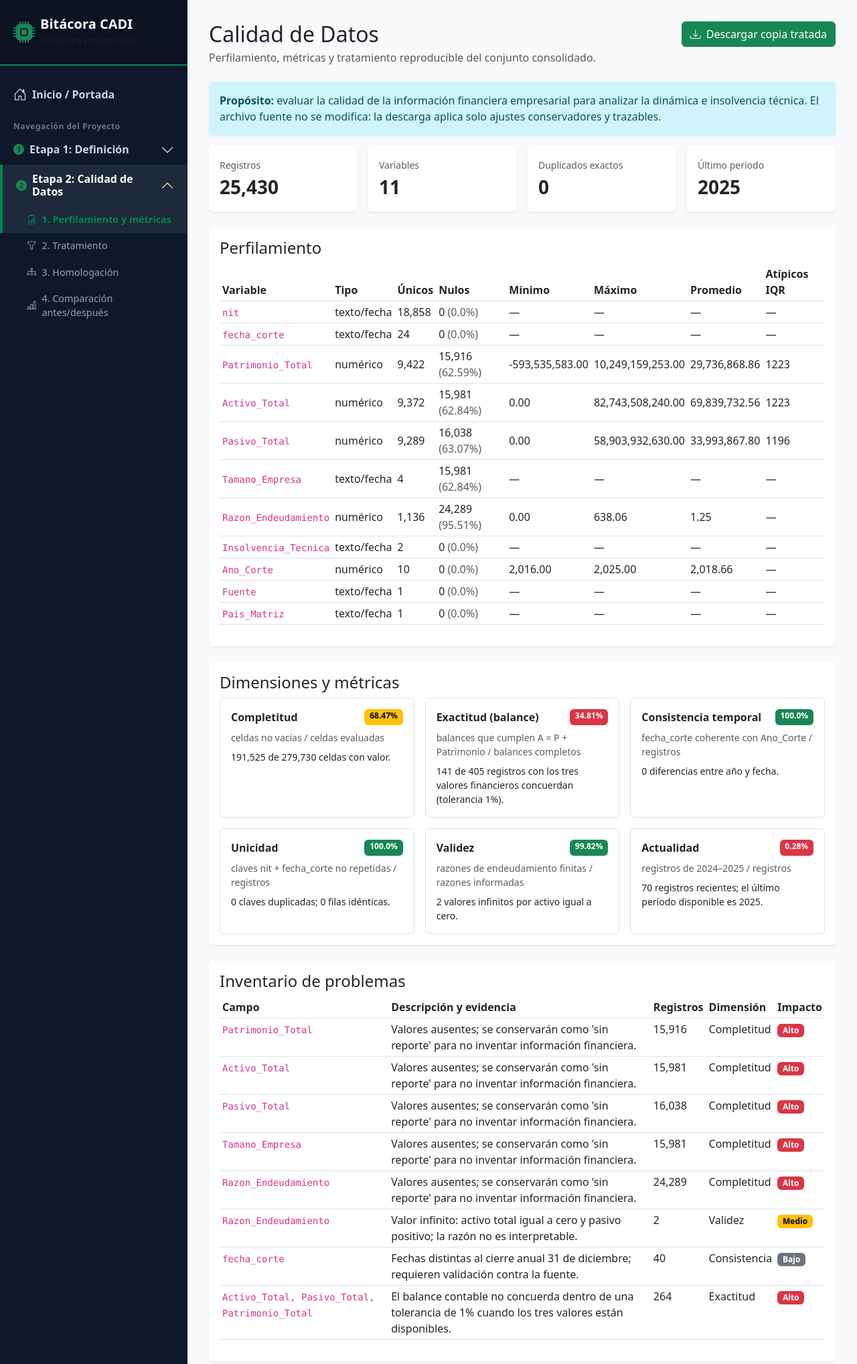
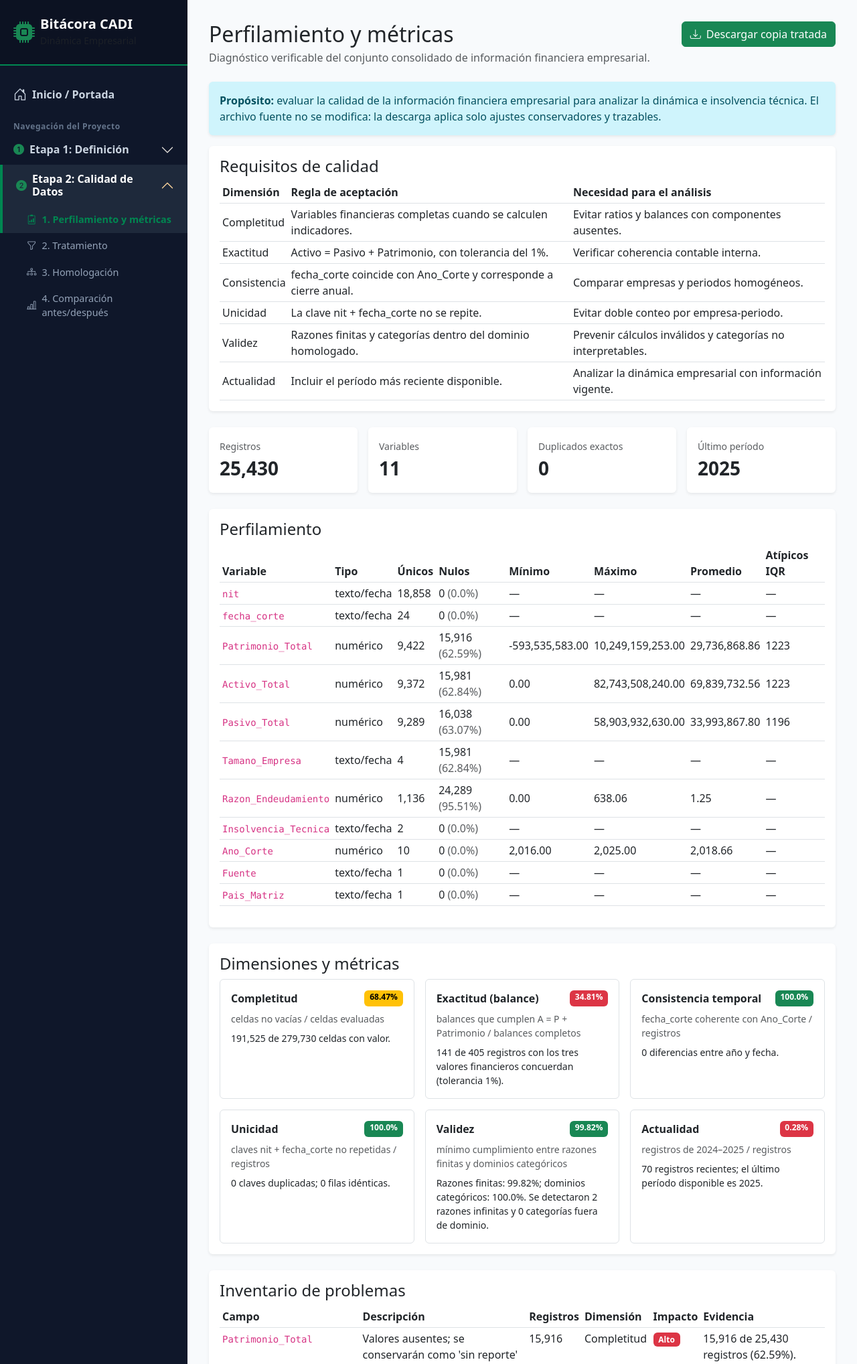
Before and after one commit to Tayrun/Dinamica-Empresarial, a Flask app: page /etapa2/calidad-datos in a window 1280 px wide. Shown: the top 2037 px of the page at 67% size. Run offline with Flask 3, Linux system fonts and the light colour scheme.

Commit message:
feat: organiza secciones de calidad de datos

```diff
--- a/app.py
+++ b/app.py
@@ -57,15 +57,15 @@ def descargar_dataset_tratado():
 # --- RUTAS ETAPA 2 ---
 @app.route('/etapa2/limpieza')
 def etapa2_limpieza():
-    return render_template('etapa2/1_limpieza.html')
+    return render_template('etapa2/1_limpieza.html', report=build_report())
 
 @app.route('/etapa2/transformacion')
 def etapa2_transformacion():
-    return render_template('etapa2/2_transformacion.html')
+    return render_template('etapa2/2_transformacion.html', report=build_report())
 
 @app.route('/etapa2/eda')
 def etapa2_eda():
-    return render_template('etapa2/3_eda.html')
+    return render_template('etapa2/3_eda.html', report=build_report())
 
 if __name__ == '__main__':
     app.run(debug=True)
--- a/data_quality.py
+++ b/data_quality.py
@@ -102,6 +102,25 @@ def build_report():
         for row in rows
     )
     ratio_present = record_count - null_counts["Razon_Endeudamiento"]
+    domain_checks = []
+    for field, allowed_values in DOMAINS.items():
+        values = [row[field].strip() for row in rows if row[field].strip()]
+        invalid_values = Counter(value for value in values if value not in allowed_values)
+        domain_checks.append({
+            "field": field,
+            "allowed": ", ".join(sorted(allowed_values)),
+            "evaluated": len(values),
+            "valid": len(values) - sum(invalid_values.values()),
+            "invalid": sum(invalid_values.values()),
+            "invalid_values": ", ".join(
+                f"{value} ({count})" for value, count in sorted(invalid_values.items())
+            ) or "Sin valores fuera de dominio",
+        })
+    ratio_validity = _percent(valid_ratio, ratio_present)
+    domain_validity = min(
+        (_percent(check["valid"], check["evaluated"]) for check in domain_checks),
+        default=100.0,
+    )
     nonempty_cells = sum(record_count - count for count in null_counts.values())
     recent_records = sum(int(row["Ano_Corte"]) >= 2024 for row in rows)
     measures = [
@@ -109,20 +128,25 @@ def build_report():
         {"dimension": "Exactitud (balance)", "formula": "balances que cumplen A = P + Patrimonio / balances completos", "value": _percent(balance_valid, balance_rows), "detail": f"{balance_valid:,} de {balance_rows:,} registros con los tres valores financieros concuerdan (tolerancia 1%)."},
         {"dimension": "Consistencia temporal", "formula": "fecha_corte coherente con Ano_Corte / registros", "value": _percent(record_count - date_year_errors, record_count), "detail": f"{date_year_errors:,} diferencias entre año y fecha."},
         {"dimension": "Unicidad", "formula": "claves nit + fecha_corte no repetidas / registros", "value": _percent(record_count - key_duplicates, record_count), "detail": f"{key_duplicates:,} claves duplicadas; {exact_duplicates:,} filas idénticas."},
-        {"dimension": "Validez", "formula": "razones de endeudamiento finitas / razones informadas", "value": _percent(valid_ratio, ratio_present), "detail": f"{ratio_infinite:,} valores infinitos por activo igual a cero."},
+        {"dimension": "Validez", "formula": "mínimo cumplimiento entre razones finitas y dominios categóricos", "value": min(ratio_validity, domain_validity), "detail": f"Razones finitas: {ratio_validity}%; dominios categóricos: {domain_validity}%. Se detectaron {ratio_infinite:,} razones infinitas y {sum(check['invalid'] for check in domain_checks):,} categorías fuera de dominio."},
         {"dimension": "Actualidad", "formula": "registros de 2024–2025 / registros", "value": _percent(recent_records, record_count), "detail": f"{recent_records:,} registros recientes; el último período disponible es 2025."},
     ]
     problems = [
-        {"field": column, "description": "Valores ausentes; se conservarán como 'sin reporte' para no inventar información financiera.", "count": count, "dimension": "Completitud", "impact": "Alto" if _percent(count, record_count) > 50 else "Medio"}
+        {"field": column, "description": "Valores ausentes; se conservarán como 'sin reporte' para no inventar información financiera.", "count": count, "dimension": "Completitud", "impact": "Alto" if _percent(count, record_count) > 50 else "Medio", "evidence": f"{count:,} de {record_count:,} registros ({_percent(count, record_count)}%)."}
         for column, count in null_counts.items() if count
     ]
     problems.extend([
-        {"field": "Razon_Endeudamiento", "description": "Valor infinito: activo total igual a cero y pasivo positivo; la razón no es interpretable.", "count": ratio_infinite, "dimension": "Validez", "impact": "Medio"},
-        {"field": "fecha_corte", "description": "Fechas distintas al cierre anual 31 de diciembre; requieren validación contra la fuente.", "count": unexpected_dates, "dimension": "Consistencia", "impact": "Bajo"},
-        {"field": "Activo_Total, Pasivo_Total, Patrimonio_Total", "description": "El balance contable no concuerda dentro de una tolerancia de 1% cuando los tres valores están disponibles.", "count": balance_rows - balance_valid, "dimension": "Exactitud", "impact": "Alto"},
+        {"field": "Razon_Endeudamiento", "description": "Valor infinito: activo total igual a cero y pasivo positivo; la razón no es interpretable.", "count": ratio_infinite, "dimension": "Validez", "impact": "Medio", "evidence": f"{ratio_infinite:,} de {ratio_present:,} razones informadas son inf o -inf."},
+        {"field": "fecha_corte", "description": "Fechas distintas al cierre anual 31 de diciembre; requieren validación contra la fuente.", "count": unexpected_dates, "dimension": "Consistencia", "impact": "Bajo", "evidence": f"{unexpected_dates:,} de {record_count:,} fechas no corresponden al cierre anual."},
+        {"field": "Activo_Total, Pasivo_Total, Patrimonio_Total", "description": "El balance contable no concuerda dentro de una tolerancia de 1% cuando los tres valores están disponibles.", "count": balance_rows - balance_valid, "dimension": "Exactitud", "impact": "Alto", "evidence": f"{balance_rows - balance_valid:,} de {balance_rows:,} balances completos no cumplen A = P + Patrimonio."},
     ])
+    problems.extend(
+        {"field": check["field"], "description": "Categorías fuera del dominio homologado.", "count": check["invalid"], "dimension": "Validez", "impact": "Medio", "evidence": check["invalid_values"]}
+        for check in domain_checks if check["invalid"]
+    )
     return {"records": record_count, "variables": len(columns), "profiles": profiles, "measures": measures,
             "problems": [problem for problem in problems if problem["count"]],
+            "domain_checks": domain_checks,
             "before": {"infinite_ratio": ratio_infinite, "duplicates": exact_duplicates, "trimmed_text": 0},
             "after": {"infinite_ratio": 0, "duplicates": exact_duplicates, "trimmed_text": 0}}
 
--- a/templates/calidad_datos.html
+++ b/templates/calidad_datos.html
@@ -2,11 +2,13 @@
 
 {% block content %}
 <div class="d-flex justify-content-between align-items-start mb-4">
-    <div><h1 class="h2 mb-1">Calidad de Datos</h1><p class="text-muted mb-0">Perfilamiento, métricas y tratamiento reproducible del conjunto consolidado.</p></div>
+    <div><h1 class="h2 mb-1">Perfilamiento y métricas</h1><p class="text-muted mb-0">Diagnóstico verificable del conjunto consolidado de información financiera empresarial.</p></div>
     <a href="{{ url_for('descargar_dataset_tratado') }}" class="btn btn-success"><i class="bi bi-download me-1"></i> Descargar copia tratada</a>
 </div>
 
 <div class="alert alert-info border-0 shadow-sm"><strong>Propósito:</strong> evaluar la calidad de la información financiera empresarial para analizar la dinámica e insolvencia técnica. El archivo fuente no se modifica: la descarga aplica solo ajustes conservadores y trazables.</div>
+
+<section class="card shadow-sm border-0 mb-4"><div class="card-body"><h2 class="h4">Requisitos de calidad</h2><div class="table-responsive"><table class="table table-sm align-middle mb-0"><thead><tr><th>Dimensión</th><th>Regla de aceptación</th><th>Necesidad para el análisis</th></tr></thead><tbody><tr><td>Completitud</td><td>Variables financieras completas cuando se calculen indicadores.</td><td>Evitar ratios y balances con componentes ausentes.</td></tr><tr><td>Exactitud</td><td>Activo = Pasivo + Patrimonio, con tolerancia del 1%.</td><td>Verificar coherencia contable interna.</td></tr><tr><td>Consistencia</td><td>fecha_corte coincide con Ano_Corte y corresponde a cierre anual.</td><td>Comparar empresas y periodos homogéneos.</td></tr><tr><td>Unicidad</td><td>La clave nit + fecha_corte no se repite.</td><td>Evitar doble conteo por empresa-periodo.</td></tr><tr><td>Validez</td><td>Razones finitas y categorías dentro del dominio homologado.</td><td>Prevenir cálculos inválidos y categorías no interpretables.</td></tr><tr><td>Actualidad</td><td>Incluir el período más reciente disponible.</td><td>Analizar la dinámica empresarial con información vigente.</td></tr></tbody></table></div></div></section>
 
 <div class="row g-3 mb-4">
     <div class="col-md-3"><div class="card h-100 shadow-sm border-0"><div class="card-body"><small class="text-muted">Registros</small><div class="fs-3 fw-bold">{{ '{:,}'.format(report.records) }}</div></div></div></div>
@@ -19,7 +21,5 @@
 
 <section class="card shadow-sm border-0 mb-4"><div class="card-body"><h2 class="h4">Dimensiones y métricas</h2><div class="row g-3">{% for measure in report.measures %}<div class="col-lg-4"><div class="border rounded p-3 h-100"><div class="d-flex justify-content-between"><strong>{{ measure.dimension }}</strong><span class="badge text-bg-{% if measure.value >= 95 %}success{% elif measure.value >= 60 %}warning{% else %}danger{% endif %}">{{ measure.value }}%</span></div><small class="d-block text-muted mt-2">{{ measure.formula }}</small><p class="small mb-0 mt-2">{{ measure.detail }}</p></div></div>{% endfor %}</div></div></section>
 
-<section class="card shadow-sm border-0 mb-4"><div class="card-body"><h2 class="h4">Inventario de problemas</h2><div class="table-responsive"><table class="table table-sm"><thead><tr><th>Campo</th><th>Descripción y evidencia</th><th>Registros</th><th>Dimensión</th><th>Impacto</th></tr></thead><tbody>{% for problem in report.problems %}<tr><td><code>{{ problem.field }}</code></td><td>{{ problem.description }}</td><td>{{ '{:,}'.format(problem.count) }}</td><td>{{ problem.dimension }}</td><td><span class="badge text-bg-{% if problem.impact == 'Alto' %}danger{% elif problem.impact == 'Medio' %}warning{% else %}secondary{% endif %}">{{ problem.impact }}</span></td></tr>{% endfor %}</tbody></table></div></div></section>
-
-<section class="card shadow-sm border-0"><div class="card-body"><h2 class="h4">Tratamiento y comparación</h2><p>La copia tratada elimina los 2 valores infinitos de <code>Razon_Endeudamiento</code> y normaliza espacios al inicio/final de los textos. Los nulos se conservan como ausencia de reporte; imputarlos alteraría los indicadores financieros. No se eliminan atípicos ni filas, pues podrían representar empresas reales.</p><div class="table-responsive"><table class="table table-sm"><thead><tr><th>Indicador</th><th>Antes</th><th>Después</th></tr></thead><tbody><tr><td>Razones de endeudamiento infinitas</td><td>{{ report.before.infinite_ratio }}</td><td>{{ report.after.infinite_ratio }}</td></tr><tr><td>Duplicados exactos</td><td>{{ report.before.duplicates }}</td><td>{{ report.after.duplicates }}</td></tr></tbody></table></div><p class="small text-muted mb-0"><strong>Causas probables:</strong> nulos por cobertura parcial o ausencia de reporte; razones infinitas por división entre cero; y diferencias de balance que requieren contrastarse con la fuente primaria antes de corregirlas.</p></div></section>
+<section class="card shadow-sm border-0"><div class="card-body"><h2 class="h4">Inventario de problemas</h2><div class="table-responsive"><table class="table table-sm"><thead><tr><th>Campo</th><th>Descripción</th><th>Registros</th><th>Dimensión</th><th>Impacto</th><th>Evidencia</th></tr></thead><tbody>{% for problem in report.problems %}<tr><td><code>{{ problem.field }}</code></td><td>{{ problem.description }}</td><td>{{ '{:,}'.format(problem.count) }}</td><td>{{ problem.dimension }}</td><td><span class="badge text-bg-{% if problem.impact == 'Alto' %}danger{% elif problem.impact == 'Medio' %}warning{% else %}secondary{% endif %}">{{ problem.impact }}</span></td><td>{{ problem.evidence }}</td></tr>{% endfor %}</tbody></table></div></div></section>
 {% endblock %}
```
Also changed, not shown: templates/etapa2/1_limpieza.html (+5 -6 lines), templates/etapa2/2_transformacion.html (+5 -5 lines), templates/etapa2/3_eda.html (+5 -5 lines).
